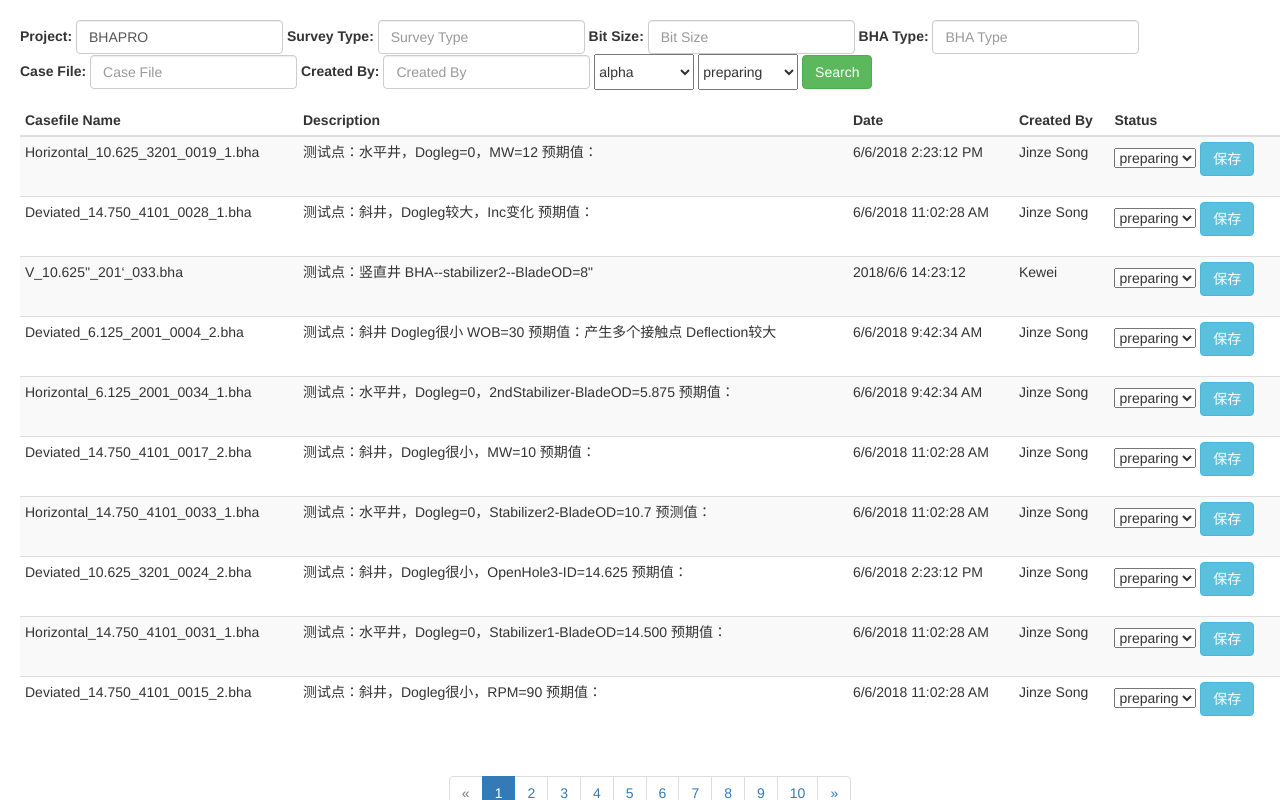
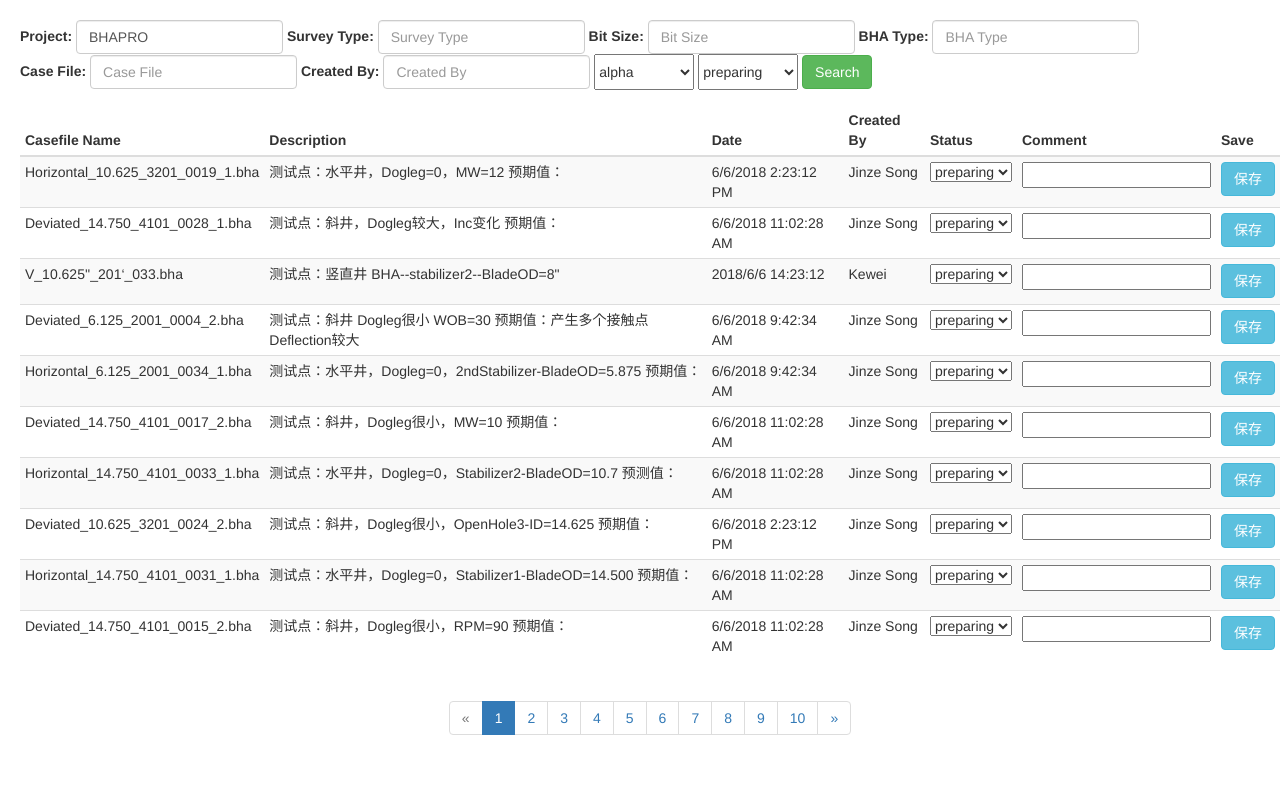
Before and after one commit to 1Windy/pvi, a Flask app: page / in a window 1280 px wide. Shown: the top 800 px of the page. After the commit the page ends 735 px from the top, so only its background shows below. Run offline with Flask 2, Linux system fonts and the light colour scheme; some libraries are stand-ins or nearby versions.

Commit message:
add comment

```diff
--- a/bha/forms.py
+++ b/bha/forms.py
@@ -15,3 +15,4 @@ class UpdateStatusFrom(BaseForm):
     id = IntegerField(validators=[InputRequired(message='missed round.id')])
     round = StringField(validators=[InputRequired(message='missed round.round')])
     status = StringField(validators=[InputRequired(message='missed status')])
+    comment = StringField()
--- a/bha/views.py
+++ b/bha/views.py
@@ -68,9 +68,11 @@ class BHAView(views.MethodView):
         id = form.id.data
         _round = form.round.data
         status = form.status.data
+        comment = form.comment.data
         bha_round = BHARound.query.get_or_404(id)
         bha_round.round = _round
         bha_round.status = status
+        bha_round.comment = comment
         db.session.commit()
         return jsonify({'code': 200, 'message': 'update success', 'status': status})
 
--- a/models/bha.py
+++ b/models/bha.py
@@ -52,5 +52,6 @@ class BHARound(db.Model):
     id = db.Column(db.Integer, primary_key=True)
     round = db.Column(db.String(50))
     status = db.Column(db.String(20), default=StatusEnum.Preparing.value)
+    comment = db.Column(db.TEXT)
 
     bha_id = db.Column(db.Integer, db.ForeignKey('BHA.id', ondelete='CASCADE', onupdate="CASCADE"))
--- a/static/js/status.js
+++ b/static/js/status.js
@@ -5,7 +5,9 @@ $(function () {
 
        var id = $(this).attr('data-id');
        var round = $(this).attr('data-round');
-       var status = $(this).prev('#update_status').val();
+       var tr = $(this).parent().parent();
+       var status = tr.find("#update_status").val();
+       var comment = tr.find('input[name="comment"]').val();
 
        $.ajax({
            url: '/',
@@ -13,7 +15,8 @@ $(function () {
            data: {
                'id': id,
                'round': round,
-               'status': status
+               'status': status,
+               'comment': comment
            },
            success: function(data){
                if (data.code == 200) {
--- a/templates/bha.html
+++ b/templates/bha.html
@@ -80,6 +80,8 @@
                 <th>Date</th>
                 <th>Created By</th>
                 <th>Status</th>
+                <th>Comment</th>
+                <th>Save</th>
             </thead>
             <tbody>
             {% if bha_rounds %}
@@ -97,10 +99,16 @@
                                             <option value="{{ status }}">{{ status }}</option>
                                         {% endfor %}
                                     </select>
-                                    <button class="btn btn-info save-bha-btn" data-id="{{ round.id }}"
-                                            data-round="{{ round.round }}">保存
-                                    </button>
                                 </div>
+                            </td>
+                            <td>
+                                <input type="text" name="comment" value="{{ round.comment or '' }}"
+                                       title="{{ round.comment or '' }}">
+                            </td>
+                            <td>
+                                <button class="btn btn-info save-bha-btn" data-id="{{ round.id }}"
+                                        data-round="{{ round.round }}">保存
+                                </button>
                             </td>
                         </tr>
                     {% endfor %}
```
